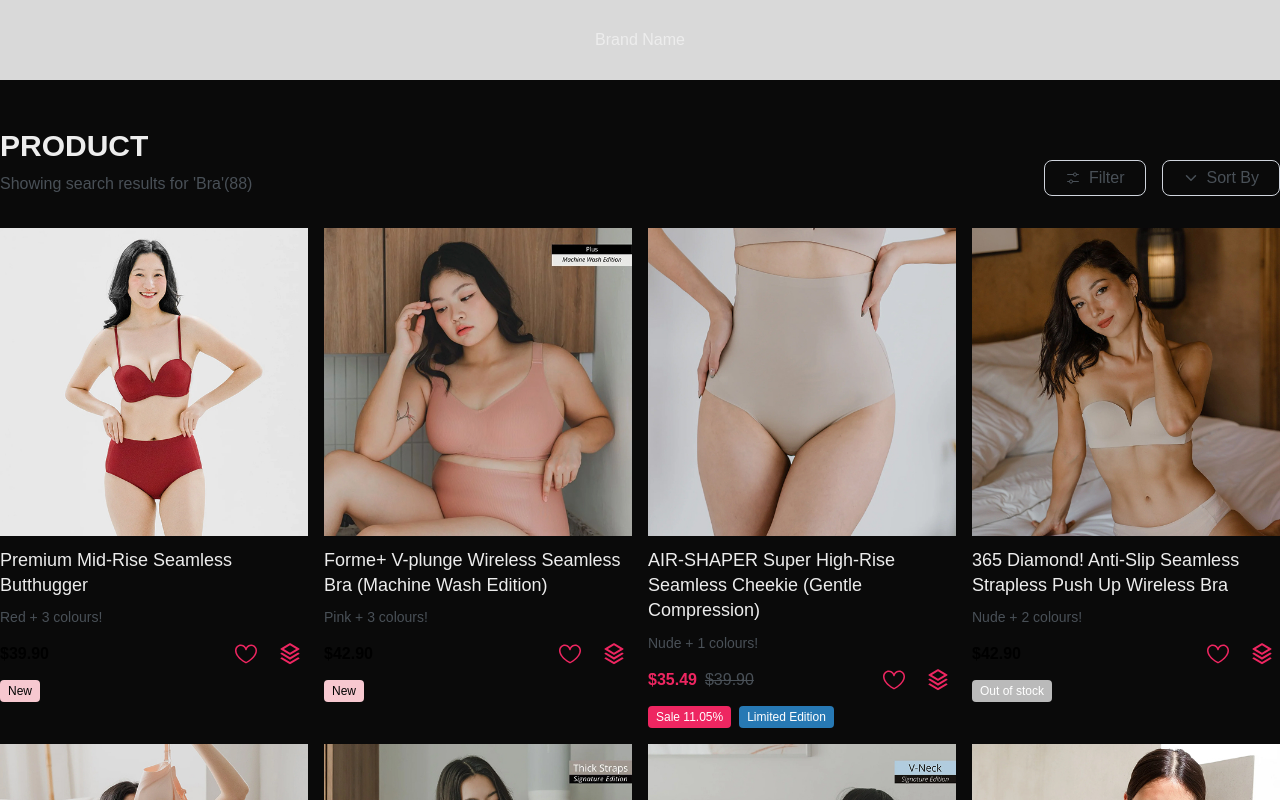
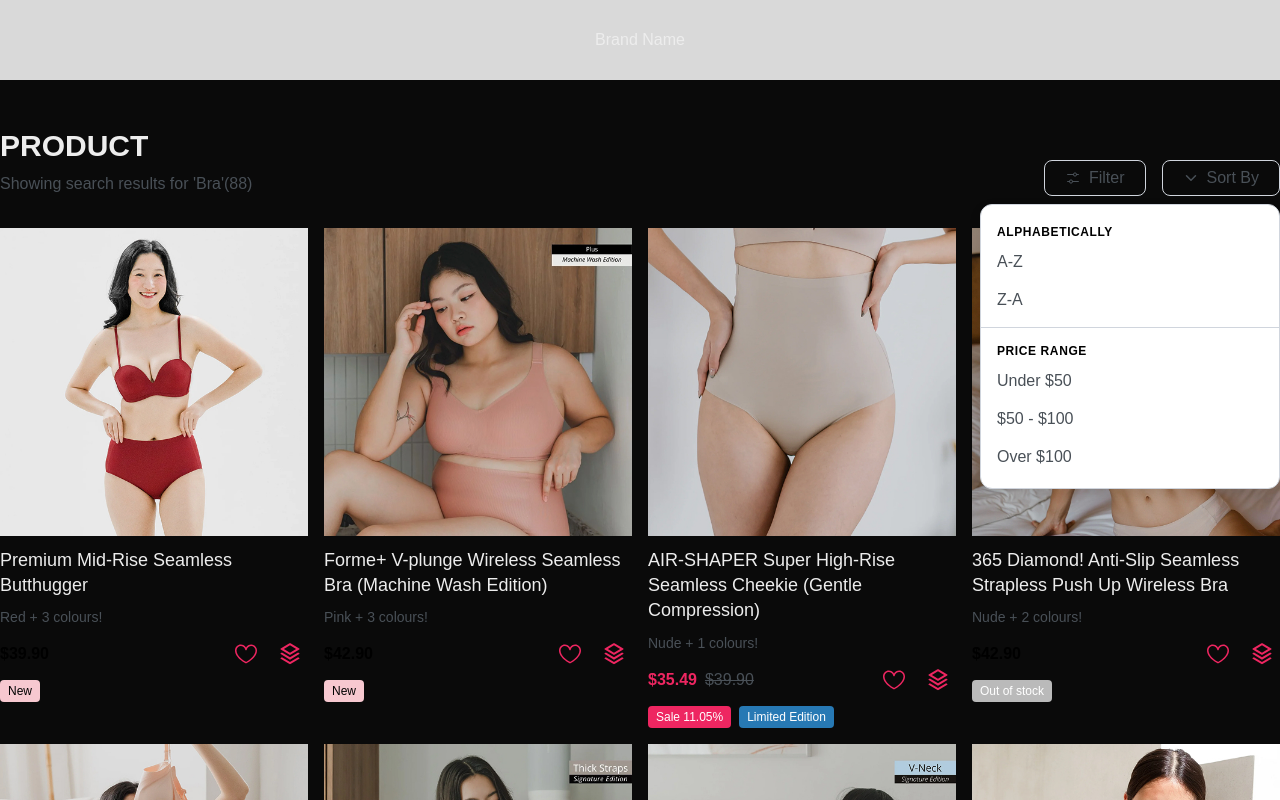
Before and after one commit to aljimsondev/imin-coding-test, a Next.js app: page / in a window 1280 px wide. Both pictures are taken after a click on the button "Sort By". Built offline with nearby package versions, Linux system fonts and the light colour scheme.

Commit message:
Chore | added dropdown component

```diff
--- a/src/app/globals.css
+++ b/src/app/globals.css
@@ -11,6 +11,8 @@
   --muted: #bababa;
   --muted-foreground: #f0f0f0;
   --border: #d0d5dd;
+  --card: #ffffff;
+
   /*ACCENT COLORS*/
   --accent-red: #ee2661;
   --accent-rose: #f7c8d0;
--- /dev/null
+++ b/src/components/dropdown/dropdown.css
@@ -0,0 +1,55 @@
+.dropdown {
+  position: relative;
+  display: inline-block;
+}
+
+.dropdown-content {
+  position: absolute;
+  top: calc(100% + 8px);
+  background: var(--card);
+  border: 1px solid var(--border);
+  border-radius: var(--radius-lg);
+  box-shadow: 0 4px 12px rgba(0, 0, 0, 0.1);
+  min-width: 300px;
+  z-index: 1;
+  padding: 8px 0;
+}
+
+.dropdown-content.left {
+  left: 0;
+}
+
+.dropdown-content.right {
+  right: 0;
+}
+
+.dropdown-item {
+  padding: 10px 16px;
+  cursor: pointer;
+  transition: background-color 0.15s;
+  font-size: var(--text-base);
+  color: var(--text-secondary);
+}
+
+.dropdown-item:hover {
+  background-color: var(--muted-foreground);
+}
+
+.dropdown-divider {
+  height: 1px;
+  background-color: var(--border);
+  margin: 8px 0;
+}
+
+.dropdown-section {
+  margin: 4px 0;
+}
+
+.section-title {
+  padding: 8px 16px 4px;
+  font-size: 12px;
+  font-weight: 600;
+  color: var(--text-primary);
+  text-transform: uppercase;
+  letter-spacing: 0.05em;
+}
--- /dev/null
+++ b/src/components/dropdown/index.tsx
@@ -0,0 +1,74 @@
+import { ReactNode, useEffect, useRef, useState } from 'react';
+import './dropdown.css';
+
+interface DropdownProps {
+  trigger: ReactNode;
+  children: ReactNode;
+  align?: 'left' | 'right';
+}
+
+function Dropdown({ trigger, children, align = 'left' }: DropdownProps) {
+  const [isOpen, setIsOpen] = useState(false);
+  const dropdownRef = useRef<HTMLDivElement>(null);
+
+  useEffect(() => {
+    function handleClickOutside(event: MouseEvent) {
+      if (
+        dropdownRef.current &&
+        !dropdownRef.current.contains(event.target as Node)
+      ) {
+        setIsOpen(false);
+      }
+    }
+
+    if (isOpen) {
+      document.addEventListener('mousedown', handleClickOutside);
+    }
+
+    return () => {
+      document.removeEventListener('mousedown', handleClickOutside);
+    };
+  }, [isOpen]);
+
+  return (
+    <div className="dropdown" ref={dropdownRef}>
+      <div onClick={() => setIsOpen(!isOpen)}>{trigger}</div>
+      {isOpen && <div className={`dropdown-content ${align}`}>{children}</div>}
+    </div>
+  );
+}
+
+interface DropdownItemProps {
+  children: ReactNode;
+  onClick?: () => void;
+}
+
+function DropdownItem({ children, onClick }: DropdownItemProps) {
+  return (
+    <>
+      <div className="dropdown-item" onClick={onClick}>
+        {children}
+      </div>
+    </>
+  );
+}
+
+function DropdownDivider() {
+  return <div className="dropdown-divider" />;
+}
+
+interface DropdownSectionProps {
+  title: string;
+  children: ReactNode;
+}
+
+function DropdownSection({ title, children }: DropdownSectionProps) {
+  return (
+    <div className="dropdown-section">
+      <div className="section-title">{title}</div>
+      {children}
+    </div>
+  );
+}
+
+export { Dropdown, DropdownDivider, DropdownItem, DropdownSection };
--- a/src/components/menu/sorting.menu.tsx
+++ b/src/components/menu/sorting.menu.tsx
@@ -1,12 +1,45 @@
+import Button from '@/components/button';
+import {
+  Dropdown,
+  DropdownDivider,
+  DropdownItem,
+  DropdownSection,
+} from '@/components/dropdown';
+import { useState } from 'react';
+import { IoChevronDown } from 'react-icons/io5';
+
 function SortingMenu() {
+  const [selectedFilter, setSelectedFilter] = useState<string>('');
   return (
-    <details>
-      <summary>What is semantic HTML?</summary>
-      <p>
-        Semantic HTML uses elements that clearly describe their meaning and
-        purpose, making content more accessible and SEO-friendly.
-      </p>
-    </details>
+    <Dropdown
+      align="right"
+      trigger={
+        <Button variant="outline">
+          <IoChevronDown /> Sort By
+        </Button>
+      }
+    >
+      <DropdownSection title="Alphabetically">
+        <DropdownItem onClick={() => setSelectedFilter('Electronics')}>
+          A-Z
+        </DropdownItem>
+        <DropdownItem onClick={() => setSelectedFilter('Clothing')}>
+          Z-A
+        </DropdownItem>
+      </DropdownSection>
+      <DropdownDivider />
+      <DropdownSection title="Price Range">
+        <DropdownItem onClick={() => setSelectedFilter('Under $50')}>
+          Under $50
+        </DropdownItem>
+        <DropdownItem onClick={() => setSelectedFilter('$50 - $100')}>
+          $50 - $100
+        </DropdownItem>
+        <DropdownItem onClick={() => setSelectedFilter('Over $100')}>
+          Over $100
+        </DropdownItem>
+      </DropdownSection>
+    </Dropdown>
   );
 }
 
--- a/src/components/snippet/product.snippet.tsx
+++ b/src/components/snippet/product.snippet.tsx
@@ -2,9 +2,9 @@
 
 import Button from '@/components/button';
 import ProductCard from '@/components/card/product.card';
+import SortingMenu from '@/components/menu/sorting.menu';
 import Typography from '@/components/typography';
 import products from '@/temp/products.json';
-import { IoChevronDown } from 'react-icons/io5';
 import { VscSettings } from 'react-icons/vsc';
 import './product.snippet.css';
 
@@ -31,9 +31,7 @@ function ProductSnippet() {
             <VscSettings className="text- " />
             Filter
           </Button>
-          <Button variant="outline">
-            <IoChevronDown /> Sort By
-          </Button>
+          <SortingMenu />
         </div>
       </div>
       <div className="products-wrapper">
```
Also changed, not shown: src/components/menu/sorting.menu.css (added, +28 -0 lines).
